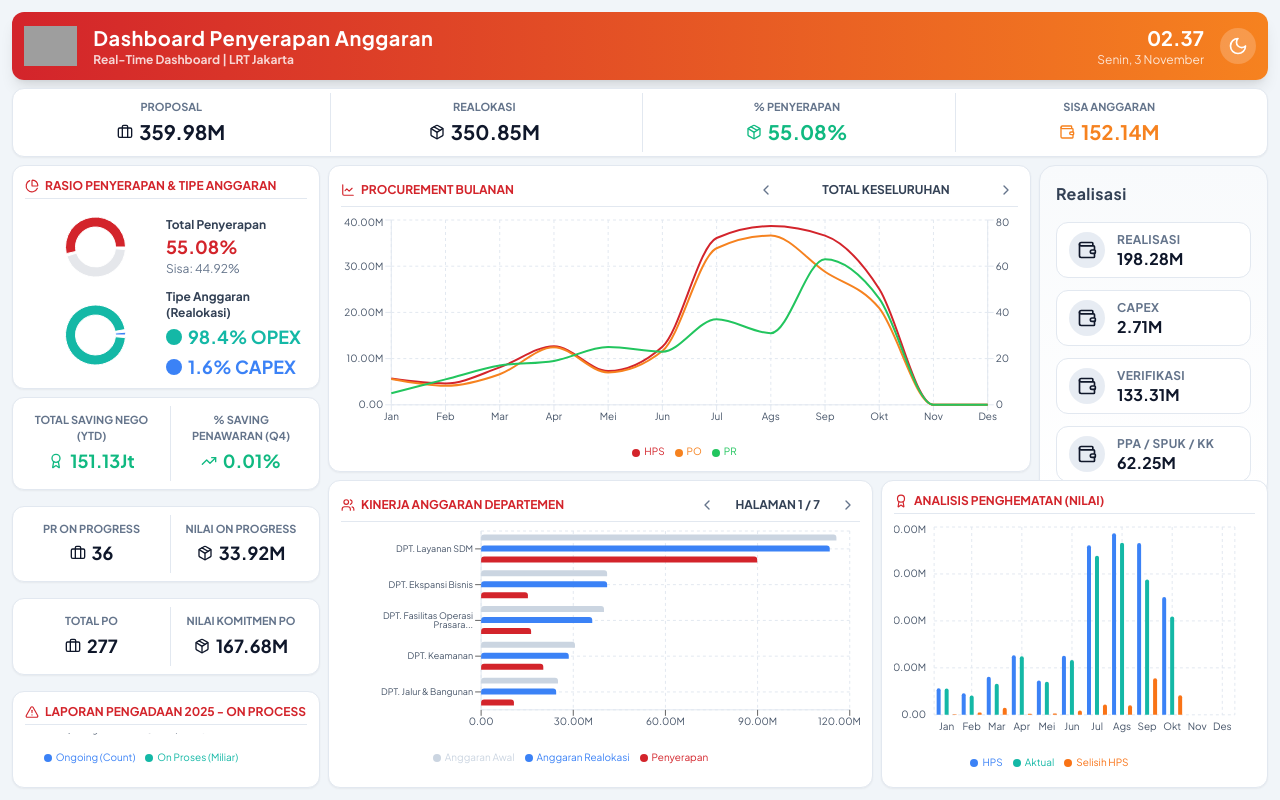
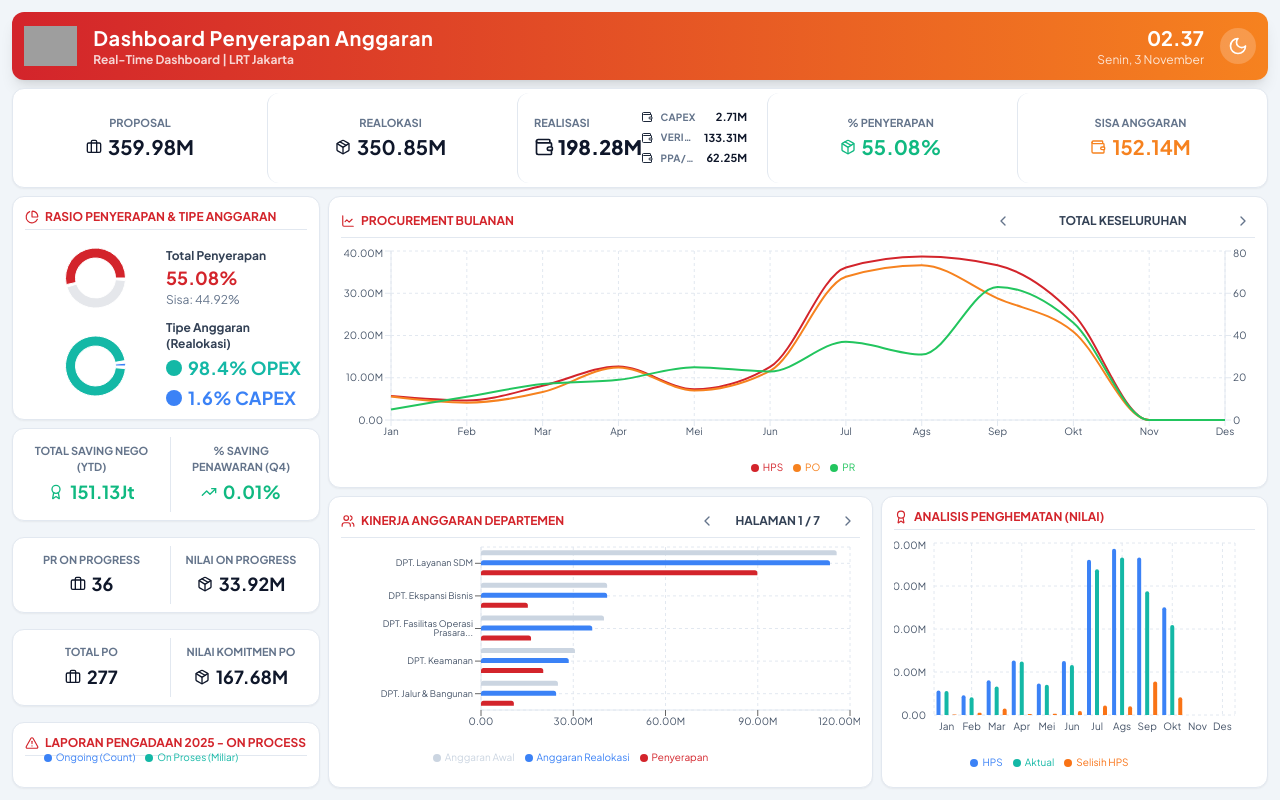
Before and after one commit to Parzip4l/finvision-pulse, a React (Vite) app: page / in a window 1280 px wide. Built offline with nearby package versions, Linux system fonts and the light colour scheme; grey boxes are pictures that could not be loaded; the HTML template or start-up script is replaced by a standard one.

Commit message:
Update Card KPI

```diff
--- a/src/pages/Index.tsx
+++ b/src/pages/Index.tsx
@@ -942,15 +942,16 @@ const FinanceDashboard = () => {
     const topKpis = [
         { title: "Proposal", value: formatCurrency(kpiProposal), icon: Briefcase, color: isLight ? 'text-slate-900' : 'text-white' },
         { title: "Realokasi", value: formatCurrency(kpiRealokasi), icon: Package, color: isLight ? 'text-slate-900' : 'text-white' },
+         { title: "Realisasi", value: formatCurrency(kpiRealisasi), icon: Wallet, color: 'text-slate-900' },
         { title: "% Penyerapan", value: `${kpiPersenPenyerapan}%`, icon: Package, color: 'text-emerald-500' },
         { title: "Sisa Anggaran", value: formatCurrency(kpiSisaAnggaran), icon: Wallet, color: 'text-[#F6821F]' },
+
     ];
 
     const rightKPI = [
-        { title: "Realisasi", value: formatCurrency(kpiRealisasi), icon: Wallet, color: 'text-slate-900' },
         { title: "Capex", value: formatCurrency(capexData), icon: Wallet, color: isLight ? 'text-slate-900' : 'text-white' },
         { title: "Verifikasi", value: formatCurrency(OpexVerif), icon: Wallet, color: isLight ? 'text-slate-900' : 'text-white' },
-        { title: "PPA / SPUK / KK", value: formatCurrency(OpexPPA), icon: Wallet, color: isLight ? 'text-slate-900' : 'text-white' },
+        { title: "PPA/SPUK/KK", value: formatCurrency(OpexPPA), icon: Wallet, color: isLight ? 'text-slate-900' : 'text-white' },
     ]
 
     const { realokasi_2025: capexOpexData } = departmentBudgetData.total;
@@ -994,21 +995,106 @@ const FinanceDashboard = () => {
                 </header>
 
                 {/* Top KPI Bar */}
-                <section className={`grid grid-cols-2 md:grid-cols-3 lg:grid-cols-4 gap-1 mb-2 flex-shrink-0 rounded-lg p-1 transition-colors ${isLight ? 'bg-white border border-slate-200 shadow-sm' : 'bg-slate-900 border border-slate-800'}`}>
-                    {topKpis.map((kpi, index) => (
+                <section
+                className={`grid grid-cols-2 md:grid-cols-3 lg:grid-cols-5 gap-1 mb-2 flex-shrink-0 rounded-lg p-1 transition-colors ${
+                    isLight
+                    ? "bg-white border border-slate-200 shadow-sm"
+                    : "bg-slate-900 border border-slate-800"
+                }`}
+                >
+                {topKpis.map((kpi, index) => {
+                    const isRealisasi = kpi.title.toLowerCase().includes("realisasi");
+
+                    return (
+                    <div
+                key={kpi.title}
+                className={`relative rounded-lg flex flex-col justify-center p-2 h-full ${
+                    index > 0 ? "border-l" : ""
+                } transition-all duration-200 ${
+                    isLight
+                    ? "hover:bg-slate-50 border-slate-200"
+                    : "hover:bg-slate-800 border-slate-700"
+                }`}
+                style={{ borderColor: isLight ? "#e2e8f0" : "#334155" }}
+                >
+                {/* Card Normal */}
+                {!isRealisasi && (
+                    <div className="flex flex-col items-center justify-center text-center h-full">
+                    <div className={`text-[11px] font-bold uppercase mb-0.5 ${
+                        isLight ? "text-slate-500" : "text-slate-400"
+                        }`}
+                    >
+                        {kpi.title}
+                    </div>
+                    <div className={`text-xl font-bold flex items-center justify-left gap-1.5 ${kpi.color}`} >
+                        <kpi.icon className="h-4 w-4" />
+                        {kpi.value}
+                    </div>
+                    </div>
+                )}
+
+                {/* Card Realisasi */}
+                {isRealisasi && (
+                    <div
+                    className={`flex items-center justify p-2 rounded-lg h-full ${
+                        isLight
+                    }`}
+                    >
+                    {/* Kiri: Nilai Realisasi */}
+                    <div className="flex flex-col items-start justify-center w-1/2">
                         <div
-                            key={kpi.title}
-                            className={`text-center p-1.5 ${index > 0 ? 'border-l' : ''}`}
-                            style={{ borderColor: isLight ? '#e2e8f0' : '#334155' }}
+                        className={`text-[11px] font-bold uppercase mb-0.5 ${
+                            isLight ? "text-slate-500" : "text-slate-400"
+                        }`}
                         >
-                            <div className={`text-[11px] font-bold uppercase mb-0.5 ${isLight ? 'text-slate-500' : 'text-slate-400'}`}>{kpi.title}</div>
-                            <div className={`text-xl font-bold flex items-center justify-center gap-1.5 ${kpi.color}`}>
-                                <kpi.icon className="h-4 w-4" />
-                                {kpi.value}
-                            </div>
+                        {kpi.title}
                         </div>
-                    ))}
+                        <div
+                        className={`text-xl font-extrabold flex items-center gap-1 ${kpi.color}`}
+                        >
+                        <kpi.icon className="h-5 w-5" />
+                        {kpi.value}
+                        </div>
+                    </div>
+
+                    {/* Kanan: Data Turunan */}
+                    <div className="flex flex-col gap-1 w-1/2 justify-center">
+  {rightKPI.map((sub) => (
+    <div
+      key={sub.title}
+      className="grid grid-cols-[auto_1fr_auto] items-center gap-2 text-left p-0 rounded-md hover:bg-slate-100/50 dark:hover:bg-slate-700/50 transition-all"
+    >
+      {/* Icon */}
+      <sub.icon className="h-3 w-3 flex-shrink-0" />
+
+      {/* Judul */}
+      <span
+        className={`text-[10px] font-semibold uppercase tracking-wide truncate ${
+          isLight ? "text-slate-500" : "text-slate-400"
+        }`}
+      >
+        {sub.title}
+      </span>
+
+      {/* Nilai (Nominal) */}
+      <span
+        className={`text-[11px] font-bold ${sub.color}`}
+      >
+        {sub.value}
+      </span>
+    </div>
+  ))}
+</div>
+
+
+                    </div>
+                )}
+                </div>
+
+                    );
+                })}
                 </section>
+
 
                 {/* Main Content Area */}
                 <main className="flex-1 min-h-0 flex flex-col gap-2">
@@ -1030,65 +1116,12 @@ const FinanceDashboard = () => {
 
                         <div className="lg:col-span-9 flex flex-col gap-2 min-h-0">
                             <div className="flex-1 grid grid-cols-1 lg:grid-cols-12 gap-2 min-h-0">
-                                <div className="h-full min-h-[300px] lg:min-h-0 lg:col-span-9">
+                                <div className="h-full min-h-[300px] lg:min-h-0 lg:col-span-12">
                                     <InteractiveProcurementChart
                                         isLight={isLight}
                                         totalData={dashboardData.data_per_bulan}
                                         divisionalData={divisionalProcurementData}
                                     />
-                                </div>
-                                <div className="h-full min-h-[300px] lg:min-h-0 lg:col-span-3">
-                                    <div className={`flex flex-col gap-3 rounded-2xl p-4 transition-all duration-300 ${
-                                            isLight
-                                            ? "bg-gradient-to-b from-slate-50 to-white border border-slate-200 shadow-sm hover:shadow-md"
-                                            : "bg-gradient-to-b from-slate-800 to-slate-900 border border-slate-700 hover:shadow-lg"
-                                        }`}
-                                        >
-                                        {/* Header */}
-                                        <div className="flex items-center justify-between mb-1">
-                                            <h2 className={`text-base font-semibold tracking-wide ${
-                                                isLight ? "text-slate-700" : "text-slate-200"
-                                            }`} >
-                                            Realisasi
-                                            </h2>
-                                        </div>
-
-                                        {/* KPI Cards */}
-                                        <section className="grid grid-cols-1 sm:grid-cols-3 lg:grid-cols-1 gap-3">
-                                            {rightKPI.map((kpi) => (
-                                            <div
-                                                key={kpi.title}
-                                                className={`flex items-center gap-3 rounded-xl px-3 py-2 transition-all duration-200 border ${
-                                                isLight
-                                                    ? "bg-white border-slate-200 hover:bg-slate-100"
-                                                    : "bg-slate-800 border-slate-700 hover:bg-slate-700"
-                                                }`}
-                                            >
-                                                <div
-                                                className={`flex items-center justify-center p-2 rounded-full ${
-                                                    isLight ? "bg-slate-200/80" : "bg-slate-700"
-                                                }`}
-                                                >
-                                                <kpi.icon className={`h-5 w-5 ${kpi.color}`} />
-                                                </div>
-                                                <div className="flex flex-col">
-                                                <span
-                                                    className={`text-[12px] uppercase font-semibold tracking-wide ${
-                                                    isLight ? "text-slate-500" : "text-slate-400"
-                                                    }`}
-                                                >
-                                                    {kpi.title}
-                                                </span>
-                                                <span
-                                                    className={`text-base font-bold leading-tight ${kpi.color}`}
-                                                >
-                                                    {kpi.value}
-                                                </span>
-                                                </div>
-                                            </div>
-                                            ))}
-                                        </section>
-                                    </div>
                                 </div>
                             </div>
 
```
